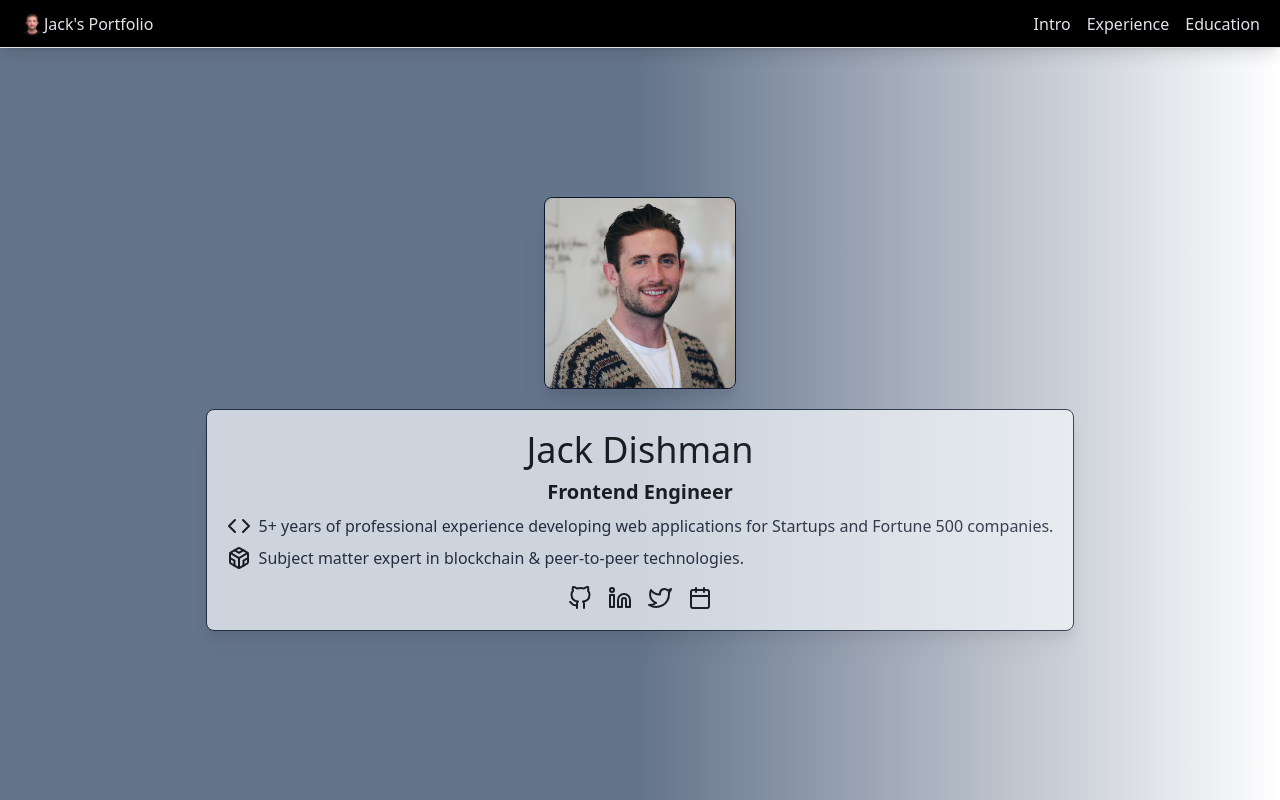
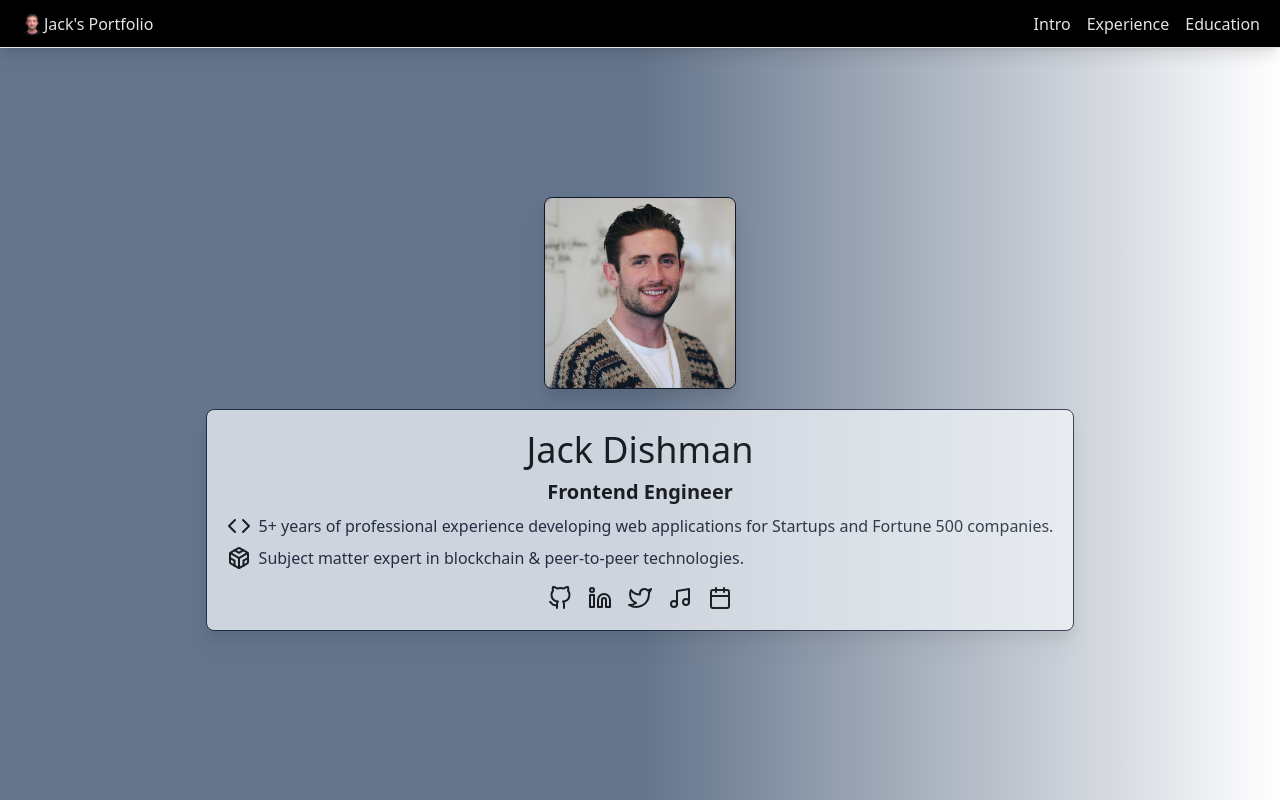
Before and after one commit to jackdishman/portfolio-react, a React (Create React App) app: page /#/ in a window 1280 px wide. Built offline with nearby package versions, Linux system fonts and the light colour scheme.

Commit message:
feat: add music social

```diff
--- a/src/components/Socials.tsx
+++ b/src/components/Socials.tsx
@@ -2,6 +2,7 @@ import CalendarIcon from "./icons/CalendarIcon";
 import GithubIcon from "./icons/GithubIcon";
 import LinkedinIcon from "./icons/LinkedinIcon";
 import TwitterIcon from "./icons/TwitterIcon";
+import SpotifyIcon from "./icons/SpotifyIcon";
 
 function Socials () {
 	return (
@@ -15,6 +16,9 @@ function Socials () {
 		<a href="https://twitter.com/jackdishman" target="_blank" className="mr-4">
 			<TwitterIcon />
 		</a>
+		<a href="https://open.spotify.com/playlist/2b9uetMT4cgwOoIIOvsX0w?si=c7e88e8545cc4959" target="_blank" className="mr-4">
+			<SpotifyIcon />
+		</a>
 		<a href="https://cal.com/jdish/15min" target="_blank">
 			<CalendarIcon />
 		</a>
--- /dev/null
+++ b/src/components/icons/SpotifyIcon.tsx
@@ -0,0 +1,8 @@
+
+const SpotifyIcon = () => {
+	return (
+		<svg xmlns="http://www.w3.org/2000/svg" width="24" height="24" viewBox="0 0 24 24" fill="none" stroke="currentColor" stroke-width="2" stroke-linecap="round" stroke-linejoin="round"><path d="M9 18V5l12-2v13"></path><circle cx="6" cy="18" r="3"></circle><circle cx="18" cy="16" r="3"></circle></svg>
+	)
+}
+
+export default SpotifyIcon;
```
